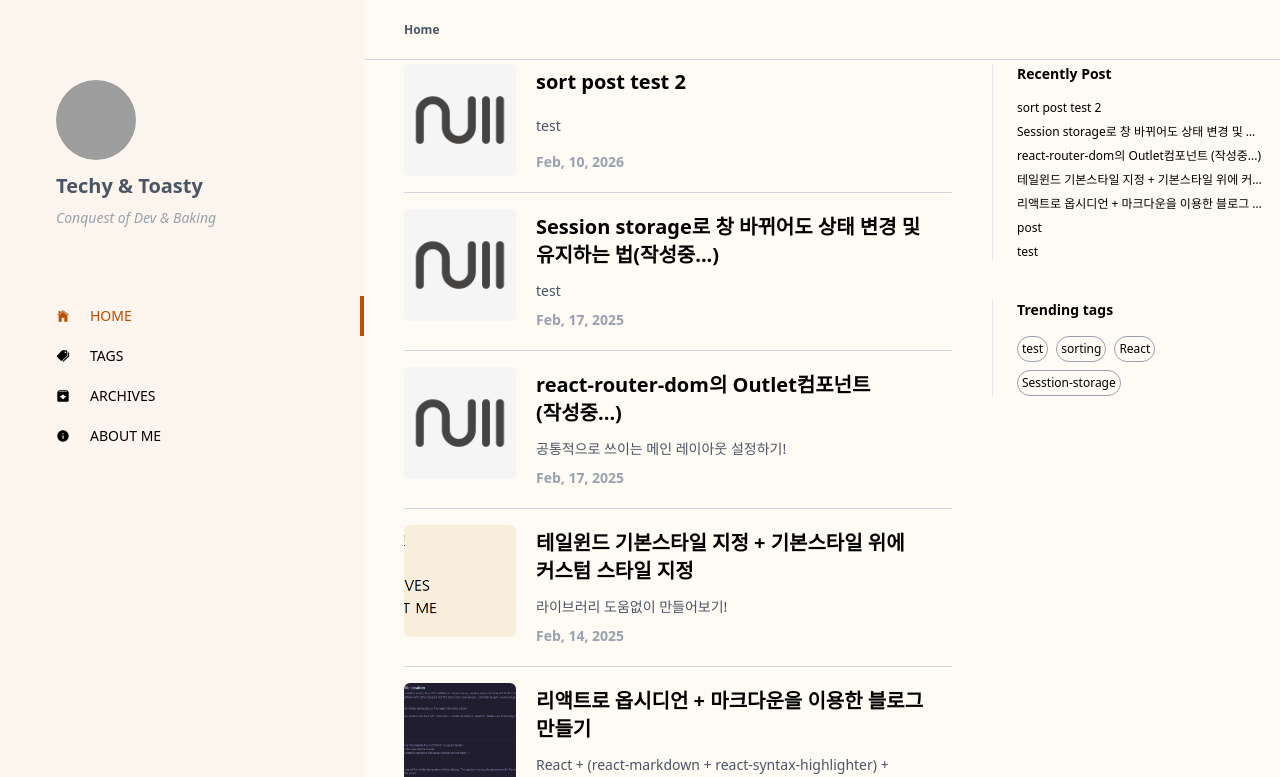
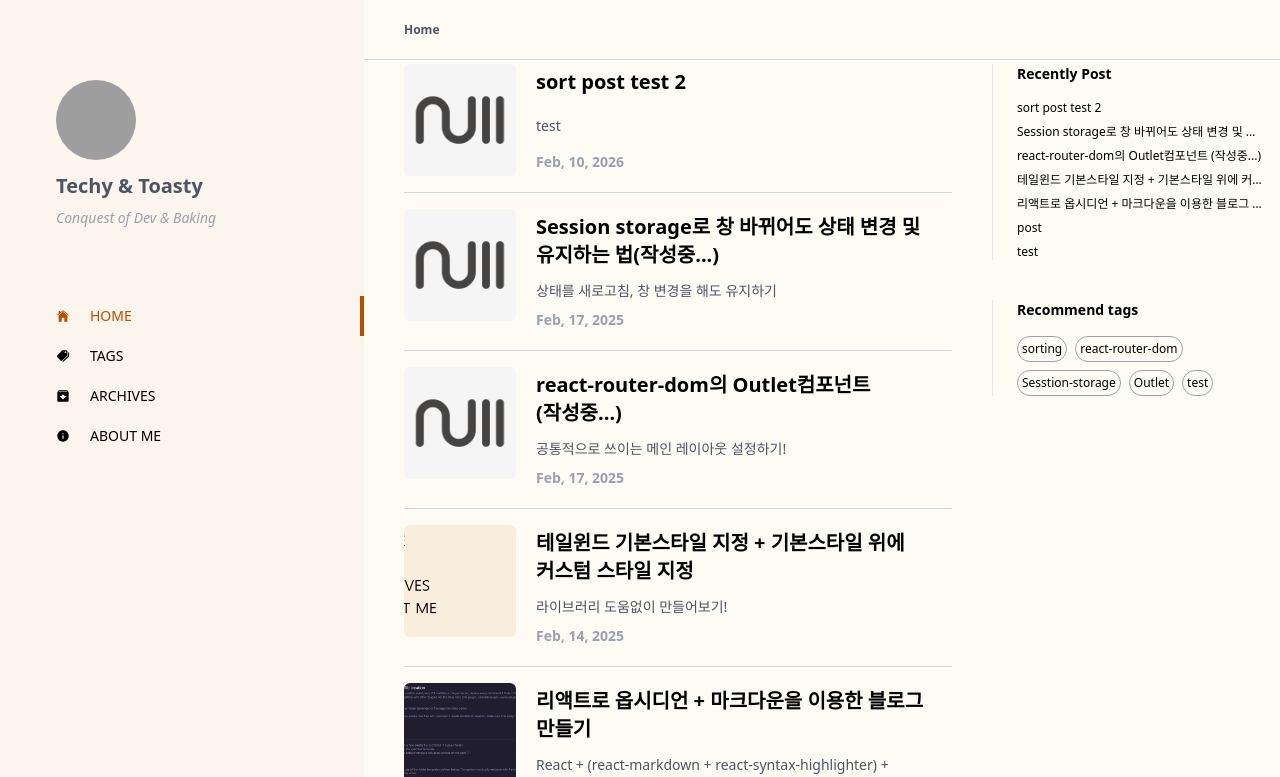
Before and after one commit to rojae1339/my-react-blog, a React (Vite) app: page / in a window 1280 px wide. Shown: the top 777 px of the page. Built offline with nearby package versions, Linux system fonts and the light colour scheme; grey boxes are pictures that could not be loaded.

Commit message:
add
read word per minute

```diff
--- a/src/components/SearchBar.jsx
+++ b/src/components/SearchBar.jsx
@@ -9,8 +9,6 @@ import {useSearchBar} from "../context/ScrollContextProvider.jsx";
 const SearchBar = ({isPostDetail}) => {
     const loc = useLocation()
     const pathString = loc.pathname.split("/");
-
-    console.log(pathString);
 
     const {searchInput, setSearchInput} = useSearch();
     const {isScrolled} = useSearchBar();
--- a/src/components/additionalPanel/HomeRightPanel.jsx
+++ b/src/components/additionalPanel/HomeRightPanel.jsx
@@ -6,8 +6,17 @@ import {extractHeadings} from "../../const/extractHeadings.js";
 import {useSortedPostsAndTags} from "../hooks/useSortedPostsAndTags.js";
 import {useSearchBar} from "../../context/ScrollContextProvider.jsx";
 
-const maxTrendingTagCount = 4;
+const maxTrendingTagCount = 5;
 const maxRecentlyPostCount = 7;
+
+const shuffleArray = (array) => {
+    const shuffled = [...array];
+    for (let i = shuffled.length - 1; i > 0; i--) {
+        const j = Math.floor(Math.random() * (i + 1));
+        [shuffled[i], shuffled[j]] = [shuffled[j], shuffled[i]];
+    }
+    return shuffled;
+};
 
 const HomeRightPanel = () => {
 
@@ -20,7 +29,7 @@ const HomeRightPanel = () => {
 
     const dateFilteredPosts = sortedPosts.slice(0, maxRecentlyPostCount);
 
-    const topTags = Object.entries(tagWithCount)?.sort((a, b) => b[1] - a[1]).slice(0, maxTrendingTagCount);
+    const topTags = shuffleArray(Object.entries(tagWithCount)).slice(0, maxTrendingTagCount);
 
     const currentPost = findCurrentPost(postTitle, objPosts);
     const headings = currentPost ? extractHeadings(currentPost.content) : [];
@@ -28,7 +37,7 @@ const HomeRightPanel = () => {
     return (
         <div className={`flex flex-col gap-10 transition-transform duration-700 ease-in-out ${isScrolled ? "-translate-y-[60px]" : "translate-y-0"}`}>
             <Panel panelTitle={"Recently Post"} posts={dateFilteredPosts}/>
-            <Panel panelTitle={"Trending tags"} tag={topTags}/>
+            <Panel panelTitle={"Recommend tags"} tag={topTags}/>
             {postTitle ? <Panel panelTitle={"Content"} headings={headings}/> : null}
         </div>
     )
--- a/src/components/postDetails/PostDetail.jsx
+++ b/src/components/postDetails/PostDetail.jsx
@@ -15,7 +15,7 @@ const PostDetail = () => {
 
     return (
         <div className={"px-10 pt-4 pb-6"}>
-            <PostHead frontmatter={post.frontmatter}/>
+            <PostHead frontmatter={post.frontmatter} content={post.content}/>
             <PostMain content={post.content}/>
         </div>
     )
--- a/src/components/postDetails/PostHead.jsx
+++ b/src/components/postDetails/PostHead.jsx
@@ -1,24 +1,55 @@
+import {useState, useEffect} from "react";
 import {JsonKeys} from "../../const/consts.js";
 
-const PostHead = ({frontmatter}) => {
+const avgReadingSpeed = 170;
 
+const calculateReadingTime = (text) => {
+    const wordsPerMinute = avgReadingSpeed; // 평균 읽기 속도 (분당 200단어)
+    const secondsPerWord = 60 / wordsPerMinute; // 단어당 걸리는 초 계산
+    const wordCount = text.split(/\s+/).length; // 단어 개수 세기
+    const totalSeconds = Math.ceil(wordCount * secondsPerWord); // 전체 걸리는 시간(초 단위)
+
+    const minutes = Math.floor(totalSeconds / 60);
+    const seconds = totalSeconds % 60;
+
+    return {minutes, seconds};
+};
+
+const PostHead = ({frontmatter, content}) => {
     const title = frontmatter[JsonKeys.TITLE];
     const subTitle = frontmatter[JsonKeys.SUB_TITLE];
-    const date = frontmatter[JsonKeys.DATE]
+    const date = frontmatter[JsonKeys.DATE]; // 📌 내용 가져오기
+
+    const [readingTime, setReadingTime] = useState({minutes: 0, seconds: 0});
+
+    useEffect(() => {
+        if (content) {
+            console.log(readingTime);
+            setReadingTime(calculateReadingTime(content));
+        }
+    }, [content]);
 
     return (
-        <header className={"border-b-[1px] pb-6 border-gray-300 flex flex-col gap-1"}>
-            <h1 className={"text-[35px] font-bold text-gray-900 text-wrap break-keep"}>
+        <header className="border-b-[1px] pb-6 border-gray-300 flex flex-col gap-1">
+            <h1 className="text-[35px] font-bold text-gray-900 text-wrap break-keep">
                 {title}
             </h1>
-            <span className={"text-[18px] font-bold text-gray-700"}>
+            <span className="text-[18px] font-bold text-gray-700">
                 {subTitle}
             </span>
-            <div className={"text-[10px]"}>
-                {date}
+            <div className="pt-1 text-[14px] text-gray-600 flex flex-row gap-4">
+                <div>
+                    {date}
+                </div>
+                <div className={"pl-[540px] text-[14px] text-gray-400"}>
+                    분당 {avgReadingSpeed}단어
+                </div>
+                <div className={"text-[14px] text-gray-400"}>
+                    📖 {readingTime.minutes}분 {readingTime.seconds}초
+                </div>
             </div>
         </header>
-    )
-}
+    );
+};
 
-export default PostHead
+export default PostHead;
--- a/src/posts/Session storage로 창 바뀌어도 상태 변경 및 유지하는 법.md
+++ b/src/posts/Session storage로 창 바뀌어도 상태 변경 및 유지하는 법.md
@@ -1,7 +1,9 @@
 ---
 id: 5
 title: Session storage로 창 바뀌어도 상태 변경 및 유지하는 법(작성중...)
-subTitle: test
+subTitle: 상태를 새로고침, 창 변경을 해도 유지하기
 tag: Sesstion-storage 상태관리
 date: 2025-02-17
 ---
+
+ㅁㅁ
```
Also changed, not shown: src/posts/react-router-dom의 Outlet컴포넌트.md (+2 -0 lines), src/posts/sort post test1.md (+2 -0 lines), src/posts/sort post test2.md (+2 -0 lines), .obsidian/workspace.json.
